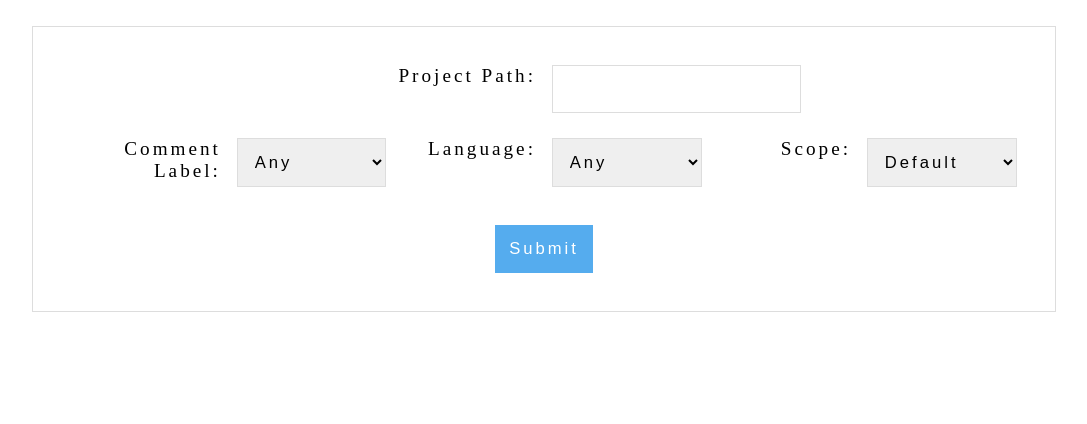
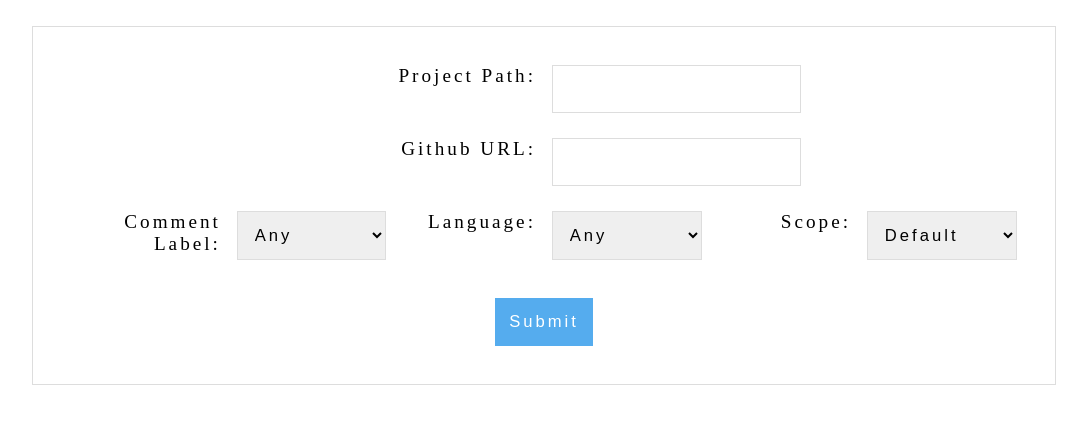
Before and after one commit to TimDeanMoser/coality, a Flask app: page / in a window 1280 px wide. Shown: the top 424 px of the page, without its empty margins (96-1183 px from the left). Run offline with Flask 2, Linux system fonts and the light colour scheme; some libraries are stand-ins or nearby versions.

Commit message:
Add option to input git url

```diff
--- a/app.py
+++ b/app.py
@@ -1,7 +1,8 @@
 from flask import Flask, render_template, url_for, request, flash
-import subprocess
+from git import Repo, rmtree
 import random
 import string
+import subprocess
 
 app = Flask(__name__)
 app.secret_key = ''.join(random.choices(string.ascii_letters + string.digits, k=12))
@@ -11,15 +12,19 @@ app.secret_key = ''.join(random.choices(string.ascii_letters + string.digits, k=
 def home():
     return render_template("index.html")
 
-
 @app.route('/result',methods=['POST'])
 def result():
-    project_path = request.form['project_path']
+    if 'project_path' in request.form:
+        path = request.form['project_path']
+    else:
+        Repo.clone_from(request.form['git_url'], 'projects/temp')
+        path = 'projects/temp'
     try:
-        stdout = subprocess.run(f"python quality_assessment/src/main.py {project_path} outputs/output.json models/ --label {request.form['comment_label']} --language {request.form['language']}", check=True, capture_output=True, text=True).stdout
+        stdout = subprocess.run(f"python quality_assessment/src/main.py {path} outputs/output.json models/ --label {request.form['comment_label']} --language {request.form['language']}", check=True, capture_output=True, text=True).stdout
         flash(stdout)
     except subprocess.CalledProcessError:
         flash('An error occurred. Try checking your project path.')
+    rmtree('projects/temp')
     return render_template('index.html')
 
 if __name__ == "__main__":
--- a/templates/index.html
+++ b/templates/index.html
@@ -11,7 +11,11 @@
     <form class="c_grid" action="/result" method="POST">
       <div class="box2">
         <label>Project Path</label>
-        <input type="text" name="project_path">
+        <input id="project_path" type="text" name="project_path" onblur="document.getElementById('git_url').disabled = (this.value != '');">
+      </div>
+      <div class="box2">
+        <label>Github URL</label>
+        <input id="git_url" type="text" name="git_url" onblur="document.getElementById('project_path').disabled = (this.value != '');">
       </div>
       <div class="box3">
         <div class="box2">
```
